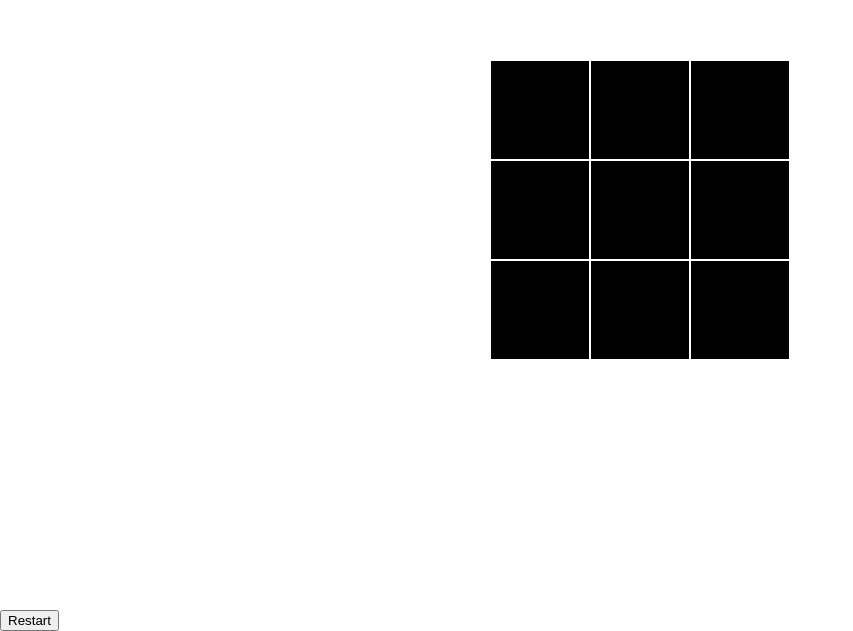
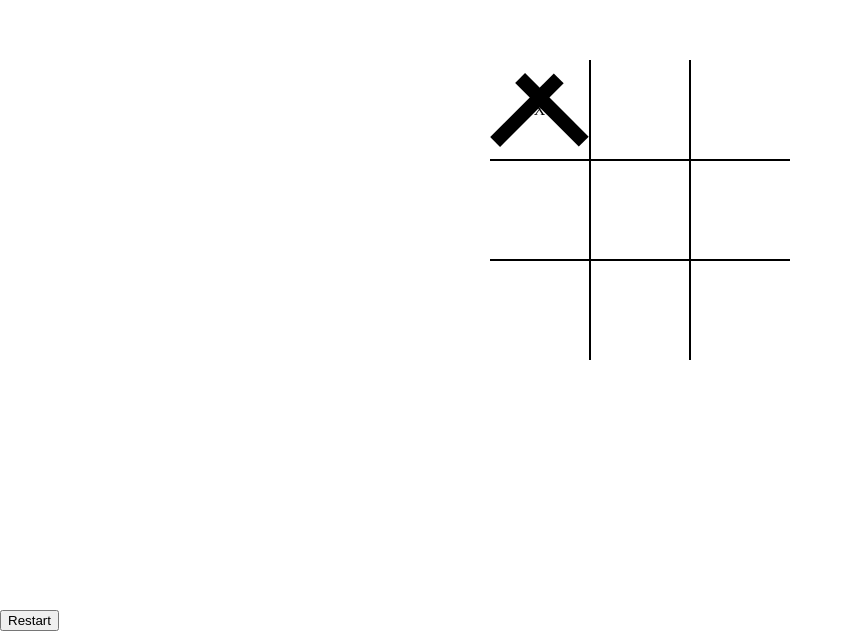
Before and after one commit to esrasumer/js-tic-tac-toe, a plain HTML site: page index.html in a window 1280 px wide. Shown: the part 190-821 px from the top of the page, without its empty margins (0-853 px from the left). Drawn offline with Linux system fonts and the light colour scheme.

Commit message:
tic-tac-toe-css

```diff
--- a/index.html
+++ b/index.html
@@ -10,7 +10,7 @@
 </head>
 <body>
     <div class="board" id="board">
-        <div class="cell" data-cell></div>
+        <div class="cell x" data-cell>X</div>
         <div class="cell" data-cell></div>
         <div class="cell" data-cell></div>
         <div class="cell" data-cell></div>
--- a/style.css
+++ b/style.css
@@ -1,5 +1,10 @@
 *, *::after, *::before {
     box-sizing: border-box;
+}
+
+:root {
+    --cell-size: 100px;
+    --mark-size: calc(var(--cell-size) * 0.9);
 }
 
 body {
@@ -12,12 +17,54 @@ body {
     display: grid;
     justify-content: center;
     align-content: center;
+    justify-items: center;
+    align-items: center;
     grid-template-columns: repeat(3,auto);
+/* grid-template-columns: auto auto auto; */
+}
+.cell {
+    width: var(--cell-size);
+    height: var(--cell-size);
+    border: 1px solid black;
+    display: flex;
+    justify-content: center;
+    align-items: center;
+    position: relative;
 }
 
-.cell {
-    width: 100px;
-    height: 100px;
-    background-color: black;
-    border: 1px solid white;
+.cell:first-child,
+.cell:nth-child(2),
+.cell:nth-child(3) {
+  border-top: none;
 }
+
+.cell:nth-child(3n + 1) {
+    border-left: none;
+  }
+
+  .cell:nth-child(3n + 3) {
+    border-right: none;
+  }
+
+.cell :last-child,
+.cell:nth-child(8),
+.cell:nth-child(7),
+.cell:nth-child(9) {
+    border-bottom: none;
+}
+
+.cell.x::before,
+.cell.x::after {
+ content: '' ;
+ width: calc(var(--mark-size)* .15);
+ height: var(--mark-size);
+ background-color: black;
+}
+
+.cell.x::before {
+    transform: rotate(45deg);;
+}
+
+.cell.cell.x::after {
+    transform: rotate(-45deg);
+}
```
